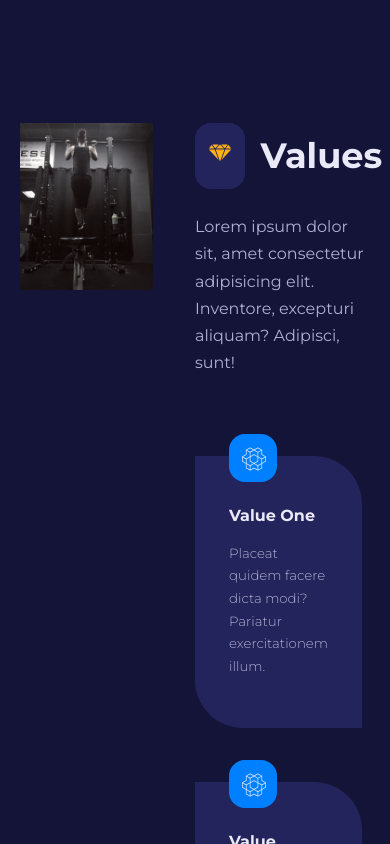
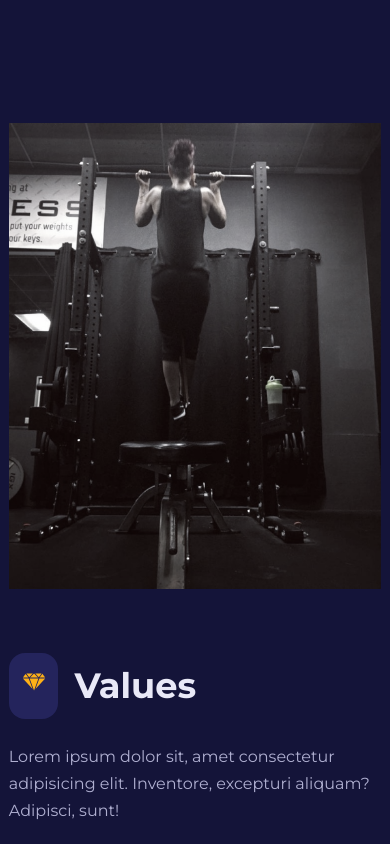
Before and after one commit to Eddysam2000/XP-Fitness, a React (Create React App) app: page / in a window 390 px wide. Shown: the part 2120-2964 px from the top of the page. Built offline with nearby package versions, Linux system fonts and the light colour scheme.

Commit message:
footer added

```diff
--- a/src/pages/home/home.css
+++ b/src/pages/home/home.css
@@ -322,6 +322,8 @@ footer {
 
 /* VALUES */
     .values_container {
-
+        grid-template-columns: 1fr;
+        gap: 4rem;
+        justify-content: center;
     }
 }
```
